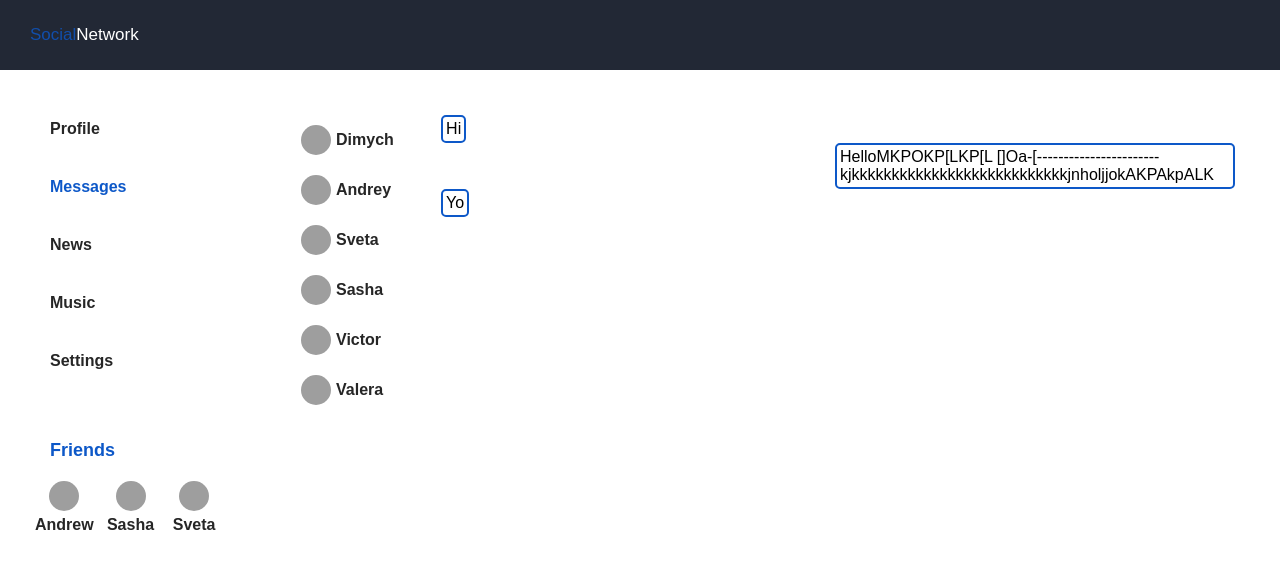
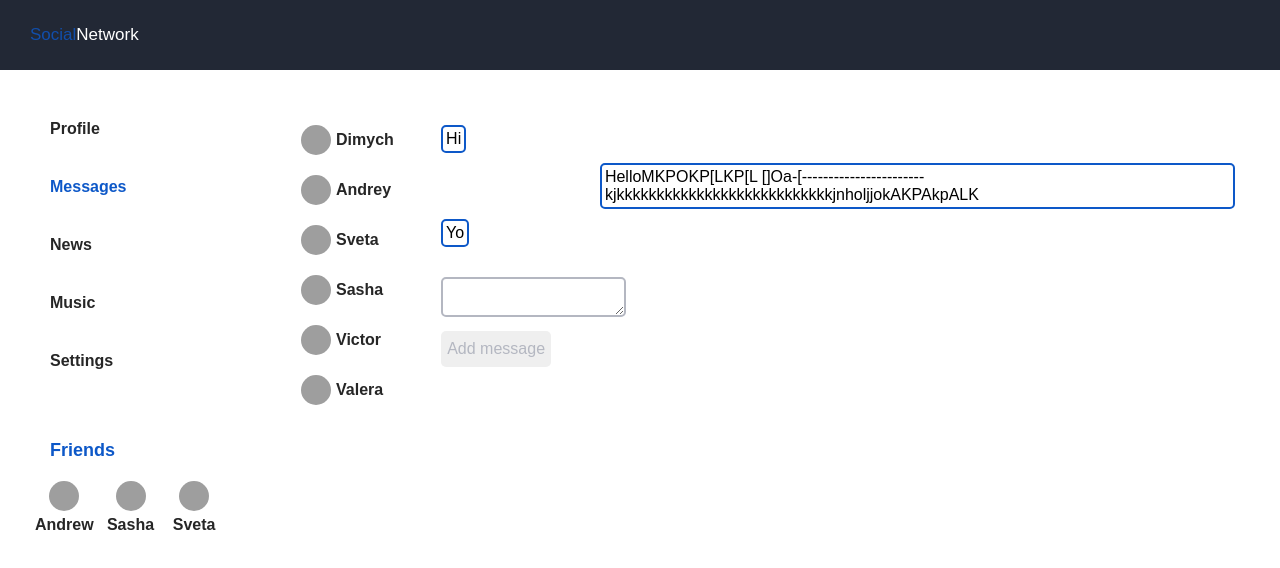
Before and after one commit to Wood85/social-network, a React (Create React App) app: page /dialogs in a window 1280 px wide. Shown: the top 568 px of the page. Built offline with nearby package versions, Linux system fonts and the light colour scheme; grey boxes are pictures that could not be loaded.

Commit message:
created my store

```diff
--- a/src/App.js
+++ b/src/App.js
@@ -7,6 +7,7 @@ import {BrowserRouter, Route} from "react-router-dom";
 import News from "./components/News/News";
 import Music from "./components/Music/Music";
 import Settings from "./components/Settings/Settings";
+import React from "react";
 
 const App = (props) => {
     return (
@@ -15,8 +16,12 @@ const App = (props) => {
                 <Header/>
                 <Sidebar state={props.state.sidebar}/>
                 <div className='app-wrapper-content'>
-                    <Route path='/profile' render={()=><Profile state={props.state.profilePage}/>}/>
-                    <Route path='/dialogs' render={()=><Dialogs state={props.state.dialogsPage}/>}/>
+                    <Route path='/profile' render={()=><Profile profilePage={props.state.profilePage}
+                                                                addPost={props.addPost}
+                                                                updateNewPostText={props.updateNewPostText}/>}/>
+                    <Route path='/dialogs' render={()=><Dialogs dialogsPage={props.state.dialogsPage}
+                                                                addMessage={props.addMessage}
+                                                                updateNewMessageText={props.updateNewMessageText}/>}/>
                     <Route path='/news' component={News}/>
                     <Route path='/music' component={Music}/>
                     <Route path='/settings' component={Settings}/>
--- a/src/components/Dialogs/Dialogs.jsx
+++ b/src/components/Dialogs/Dialogs.jsx
@@ -1,18 +1,38 @@
 import classes from './Dialogs.module.css';
 import DialogItem from "./DialogItem/DialogItem";
 import Message from "./Message/Message";
+import React from "react";
 
 const Dialogs = (props) => {
-    const dialogsElements = props.state.dialogsData.map(dialog=> <DialogItem name={dialog.name} id={dialog.id}/>)
-    const messagesElements = props.state.messageData.map(message=> <Message message={message.message}/> )
+    const dialogsElements = props.dialogsPage.dialogsData.map(dialog => <DialogItem name={dialog.name} id={dialog.id}/>)
+    const messagesElements = props.dialogsPage.messageData.map(message => <Message message={message.message}/>)
+    const newMessageElement = React.createRef()
+    const addMessage = () => {
+        props.addMessage()
+    }
+    const onMessageChange = () => {
+        const text = newMessageElement.current.value
+        props.updateNewMessageText(text)
+    }
 
     return (
         <div className={classes.dialogs}>
             <div className={classes.dialogsItems}>
                 {dialogsElements}
             </div>
-            <div className={classes.messages}>
-                {messagesElements}
+            <div className={classes.messagesWrapper}>
+                <div className={classes.messages}>
+                    {messagesElements}
+                </div>
+                <div className={classes.addMessage}>
+                    <textarea className={classes.entryField}
+                              ref={newMessageElement}
+                              onChange={onMessageChange}
+                              value={props.dialogsPage.newMessageText}/>
+                </div>
+                <div>
+                    <button onClick={addMessage} className={classes.btnAdd}>Add message</button>
+                </div>
             </div>
         </div>
     )
--- a/src/components/Dialogs/Dialogs.module.css
+++ b/src/components/Dialogs/Dialogs.module.css
@@ -14,8 +14,41 @@
 .dialogsItems .active{
     color: #0D58C8;
 }
-.messages{
+.messagesWrapper{
     display: flex;
     flex-direction: column;
     width: 85%;
 }
+.messages{
+    display: flex;
+    flex-direction: column;
+}
+.entryField{
+    border: 2px solid #B4B7C1;
+    border-radius: 5px;
+    padding: 3px;
+}
+.entryField:hover{
+    border: 2px solid #0D58C8;
+    border-radius: 5px;
+    transition: all 0.3s ease;
+}
+.btnAdd{
+    margin: 10px 0px;
+    font-size: 16px;
+    font-weight: 500;
+    height: 36px;
+    width: 110px;
+    border-radius: 5px;
+    color: #B4B7C1;
+
+}
+.btnAdd:hover {
+    cursor: pointer;
+    color: #fff;
+    background-color: #0D58C8;
+    transition: all 0.3s ease;
+}
+.addMessage{
+    padding-top: 30px;
+}
--- a/src/components/Dialogs/Message/Message.module.css
+++ b/src/components/Dialogs/Message/Message.module.css
@@ -2,7 +2,9 @@
     border: 2px solid #0D58C8;
     border-radius: 5px;
     padding: 3px;
-    max-width: 400px;
+    margin-top: 10px;
+    display: flex;
+    max-width: 80%;
 }
 .message:nth-child(even) {
     align-self:flex-end;
--- a/src/components/Profile/My Posts/MyPosts.jsx
+++ b/src/components/Profile/My Posts/MyPosts.jsx
@@ -1,16 +1,26 @@
 import classes from './MyPosts.module.css'
 import Post from "./Post/Post";
+import React from 'react'
 
 const MyPosts = (props) => {
-    const postsElements = props.state.map(post=><Post message={post.message} likesCount={post.likesCount}/>)
+    const postsElements = props.profilePage.posts.map(post=><Post message={post.message} likesCount={post.likesCount}/>)
+    const newPostElement = React.createRef()
+    const addPost = () => {
+        props.addPost()
+    }
+    const onPostChange = () => {
+        const text = newPostElement.current.value
+        props.updateNewPostText(text)
+    }
     return (
         <div>
             <h3>My post</h3>
             <div>
-                <textarea/>
+                <textarea className={classes.entryField} onChange={onPostChange} ref={newPostElement}
+                          value={props.profilePage.newPostText}/>
             </div>
             <div>
-                <button className={classes.btnAdd}>Add post</button>
+                <button onClick={addPost} className={classes.btnAdd}>Add post</button>
             </div>
             <div className={classes.posts}>
                 {postsElements}
--- a/src/components/Profile/Profile.jsx
+++ b/src/components/Profile/Profile.jsx
@@ -5,7 +5,9 @@ const Profile = (props) => {
     return(
         <main className={classes.profile}>
             <ProfileInfo/>
-            <MyPosts state={props.state.posts}/>
+            <MyPosts profilePage={props.profilePage}
+                     addPost={props.addPost}
+                     updateNewPostText={props.updateNewPostText}/>
         </main>
     )
 };
--- a/src/index.js
+++ b/src/index.js
@@ -3,16 +3,25 @@ import ReactDOM from 'react-dom';
 import './index.css';
 import App from './App';
 import reportWebVitals from './reportWebVitals';
-import state from "./redux/state";
+import store from "./redux/store";
 
+let rerenderEntireTree = (state) => {
     ReactDOM.render(
         <React.StrictMode>
-    <App state={state}/>
+            <App state={state} addPost={store.addPost.bind(store)}
+                 updateNewPostText={store.updateNewPostText.bind(store)}
+                 addMessage={store.addMessage.bind(store)}
+                 updateNewMessageText={store.updateNewMessageText.bind(store)}
+            />
         </React.StrictMode>,
         document.getElementById('root')
     );
-
     // If you want to start measuring performance in your app, pass a function
     // to log results (for example: reportWebVitals(console.log))
     // or send to an analytics endpoint. Learn more: https://bit.ly/CRA-vitals
     reportWebVitals();
+}
+
+rerenderEntireTree(store.getState())
+
+store.subscribe(rerenderEntireTree)
--- a/src/redux/state.js
+++ /dev/null
@@ -1,39 +0,0 @@
-const state = {
-    dialogsPage: {
-        dialogsData: [
-            {name: "Dimych", id: 1},
-            {name: "Andrey", id: 2},
-            {name: "Sveta", id: 3},
-            {name: "Sasha", id: 4},
-            {name: "Victor", id: 5},
-            {name: "Valera", id: 6}
-        ],
-        messageData: [
-            {message: "Hi"},
-            {message: "HelloMKPOKP[LKP[L []Oa-[-----------------------kjkkkkkkkkkkkkkkkkkkkkkkkkkkkjnholjjokAKPAkpALK"},
-            {message: "Yo"}
-        ]
-    },
-    profilePage:{
-        posts:[
-            {id:0, message: "Hi", likesCount:0},
-            {id:1,message: "Hello", likesCount:10},
-            {id:2,message: "Aloha", likesCount:15}
-        ]
-    },
-    sidebar: {
-        friends:
-            [
-                {
-                    ava: "https://illustrators.ru/uploads/illustration/image/1232594/main_%D1%8B%D1%8B%D1%8B%D1%8B.png",
-                    name: 'Andrew'
-                },
-                {
-                    ava: "https://shutniki.club/wp-content/uploads/2019/12/ava_dlya_zhenschiny_3_22073642.jpg",
-                    name: 'Sasha'
-                },
-                {ava: "https://www.blast.hk/attachments/74776/", name: 'Sveta'}
-            ]
-    }
-}
-export default state
--- /dev/null
+++ b/src/redux/store.js
@@ -0,0 +1,158 @@
+let store = {
+    _state: {
+        dialogsPage: {
+            dialogsData: [
+                {name: "Dimych", id: 1},
+                {name: "Andrey", id: 2},
+                {name: "Sveta", id: 3},
+                {name: "Sasha", id: 4},
+                {name: "Victor", id: 5},
+                {name: "Valera", id: 6}
+            ],
+            messageData: [
+                {message: "Hi"},
+                {message: "HelloMKPOKP[LKP[L []Oa-[-----------------------kjkkkkkkkkkkkkkkkkkkkkkkkkkkkjnholjjokAKPAkpALK"},
+                {message: "Yo"}
+            ],
+            newMessageText:''
+        },
+        profilePage:{
+            posts:[
+                {id:0, message: "Hi", likesCount:0},
+                {id:1,message: "Hello", likesCount:10},
+                {id:2,message: "Aloha", likesCount:15}
+            ],
+            newPostText:''
+        },
+        sidebar: {
+            friends:
+                [
+                    {
+                        ava: "https://illustrators.ru/uploads/illustration/image/1232594/main_%D1%8B%D1%8B%D1%8B%D1%8B.png",
+                        name: 'Andrew'
+                    },
+                    {
+                        ava: "https://shutniki.club/wp-content/uploads/2019/12/ava_dlya_zhenschiny_3_22073642.jpg",
+                        name: 'Sasha'
+                    },
+                    {ava: "https://www.blast.hk/attachments/74776/", name: 'Sveta'}
+                ]
+        }
+    },
+    getState(){
+        return  this._state
+    },
+    _callSubscriber() {
+        console.log('State changed')
+    },
+    addPost () {
+        const newPost = {
+            id:5,
+            message: this._state.profilePage.newPostText,
+            likesCount:0
+        }
+        this._state.profilePage.posts.push(newPost)
+        this._state.profilePage.newPostText = ''
+        this._callSubscriber(this._state)
+    },
+     updateNewPostText (newText){
+        this._state.profilePage.newPostText = newText
+         this._callSubscriber(this._state)
+    },
+    addMessage () {
+        const newMessage = {
+            message: this._state.dialogsPage.newMessageText,
+        }
+        this._state.dialogsPage.messageData.push(newMessage)
+        this._state.dialogsPage.newMessageText = ''
+        this._callSubscriber(this._state)
+    },
+    updateNewMessageText(newText) {
+        this._state.dialogsPage.newMessageText = newText
+        this._callSubscriber(this._state)
+    },
+    subscribe (observer) {
+        this._callSubscriber = observer
+    }
+}
+
+
+// let rerenderEntireTree = () => {
+//     console.log('State changed')
+// }
+//
+// const state = {
+//     dialogsPage: {
+//         dialogsData: [
+//             {name: "Dimych", id: 1},
+//             {name: "Andrey", id: 2},
+//             {name: "Sveta", id: 3},
+//             {name: "Sasha", id: 4},
+//             {name: "Victor", id: 5},
+//             {name: "Valera", id: 6}
+//         ],
+//         messageData: [
+//             {message: "Hi"},
+//             {message: "HelloMKPOKP[LKP[L []Oa-[-----------------------kjkkkkkkkkkkkkkkkkkkkkkkkkkkkjnholjjokAKPAkpALK"},
+//             {message: "Yo"}
+//         ],
+//         newMessageText:''
+//     },
+//     profilePage:{
+//         posts:[
+//             {id:0, message: "Hi", likesCount:0},
+//             {id:1,message: "Hello", likesCount:10},
+//             {id:2,message: "Aloha", likesCount:15}
+//         ],
+//         newPostText:''
+//     },
+//     sidebar: {
+//         friends:
+//             [
+//                 {
+//                     ava: "https://illustrators.ru/uploads/illustration/image/1232594/main_%D1%8B%D1%8B%D1%8B%D1%8B.png",
+//                     name: 'Andrew'
+//                 },
+//                 {
+//                     ava: "https://shutniki.club/wp-content/uploads/2019/12/ava_dlya_zhenschiny_3_22073642.jpg",
+//                     name: 'Sasha'
+//                 },
+//                 {ava: "https://www.blast.hk/attachments/74776/", name: 'Sveta'}
+//             ]
+//     }
+// }
+// window.state = state
+// export const addPost = () => {
+//     const newPost = {
+//         id:5,
+//         message: state.profilePage.newPostText,
+//         likesCount:0
+//     }
+//     state.profilePage.posts.push(newPost)
+//     state.profilePage.newPostText = ''
+//     rerenderEntireTree(state)
+// }
+// export const updateNewPostText = (newText) => {
+//     state.profilePage.newPostText = newText
+//     rerenderEntireTree(state)
+// }
+// export const addMessage = () => {
+//     const newMessage = {
+//         message: state.dialogsPage.newMessageText,
+//     }
+//     state.dialogsPage.messageData.push(newMessage)
+//     state.dialogsPage.newMessageText = ''
+//     rerenderEntireTree(state)
+// }
+// export const updateNewMessageText = (newText) => {
+//     state.dialogsPage.newMessageText = newText
+//     rerenderEntireTree(state)
+// }
+//
+// export const subscribe = (observer) => {
+//     rerenderEntireTree = observer
+// }
+
+export default store
+
+window.store = store
```
Also changed, not shown: src/components/Profile/My Posts/MyPosts.module.css (+10 -0 lines), src/components/Profile/Profile.module.css (line endings or trailing spaces). Lines whose indentation alone changed are shown as unchanged.
